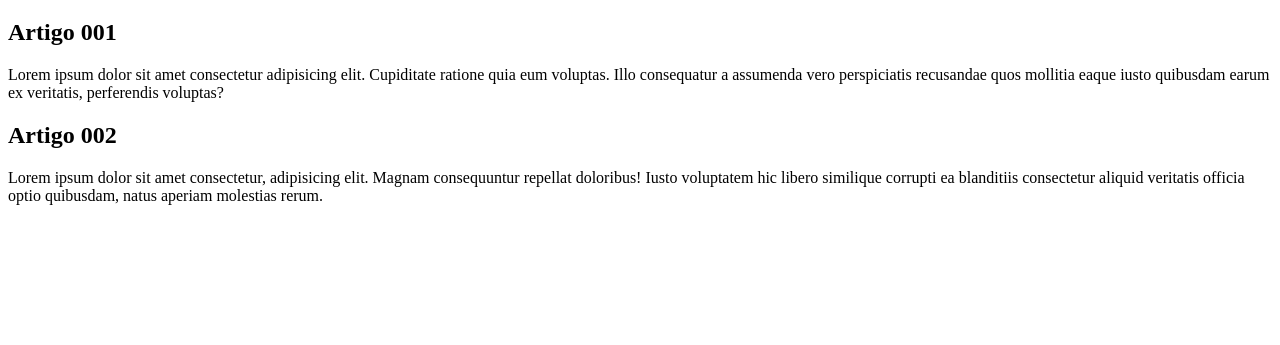
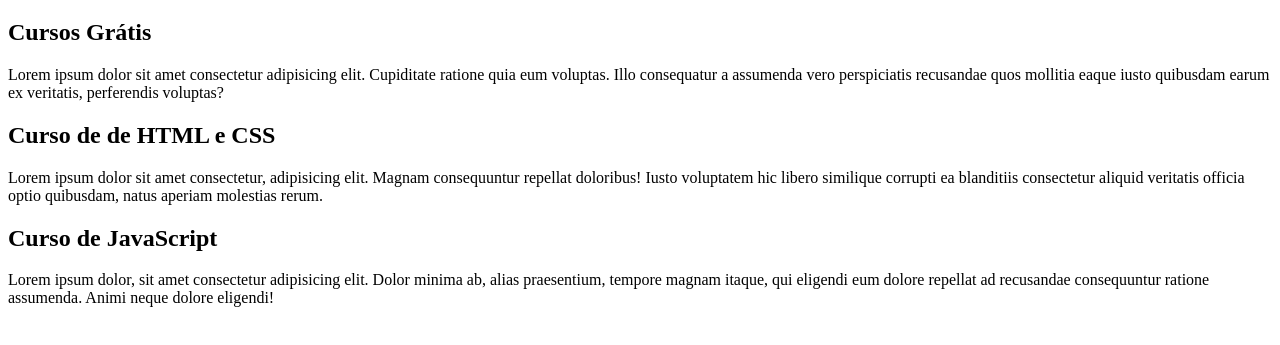
Before and after one commit to Azevd0/Projeto-site, a plain HTML site: page index.html in a window 1280 px wide. Shown: the part 61-406 px from the top of the page. Drawn offline with Linux system fonts and the light colour scheme.

Commit message:
Update index.html

```diff
--- a/index.html
+++ b/index.html
@@ -11,12 +11,16 @@
             <h1>Título do site</h1>
         </header>
         <article>
-            <h2>Artigo 001</h2>
+            <h2>Cursos Grátis</h2>
             <p>Lorem ipsum dolor sit amet consectetur adipisicing elit. Cupiditate ratione quia eum voluptas. Illo consequatur a assumenda vero perspiciatis recusandae quos mollitia eaque iusto quibusdam earum ex veritatis, perferendis voluptas?</p>
         </article>
         <article>
-            <h2>Artigo 002</h2>
+            <h2>Curso de de HTML e CSS</h2>
             <p>Lorem ipsum dolor sit amet consectetur, adipisicing elit. Magnam consequuntur repellat doloribus! Iusto voluptatem hic libero similique corrupti ea blanditiis consectetur aliquid veritatis officia optio quibusdam, natus aperiam molestias rerum.</p>
+        </article>
+        <article>
+            <h2>Curso de JavaScript</h2>
+            <p>Lorem ipsum dolor, sit amet consectetur adipisicing elit. Dolor minima ab, alias praesentium, tempore magnam itaque, qui eligendi eum dolore repellat ad recusandae consequuntur ratione assumenda. Animi neque dolore eligendi!</p>
         </article>
     </main>
 </body>
```
